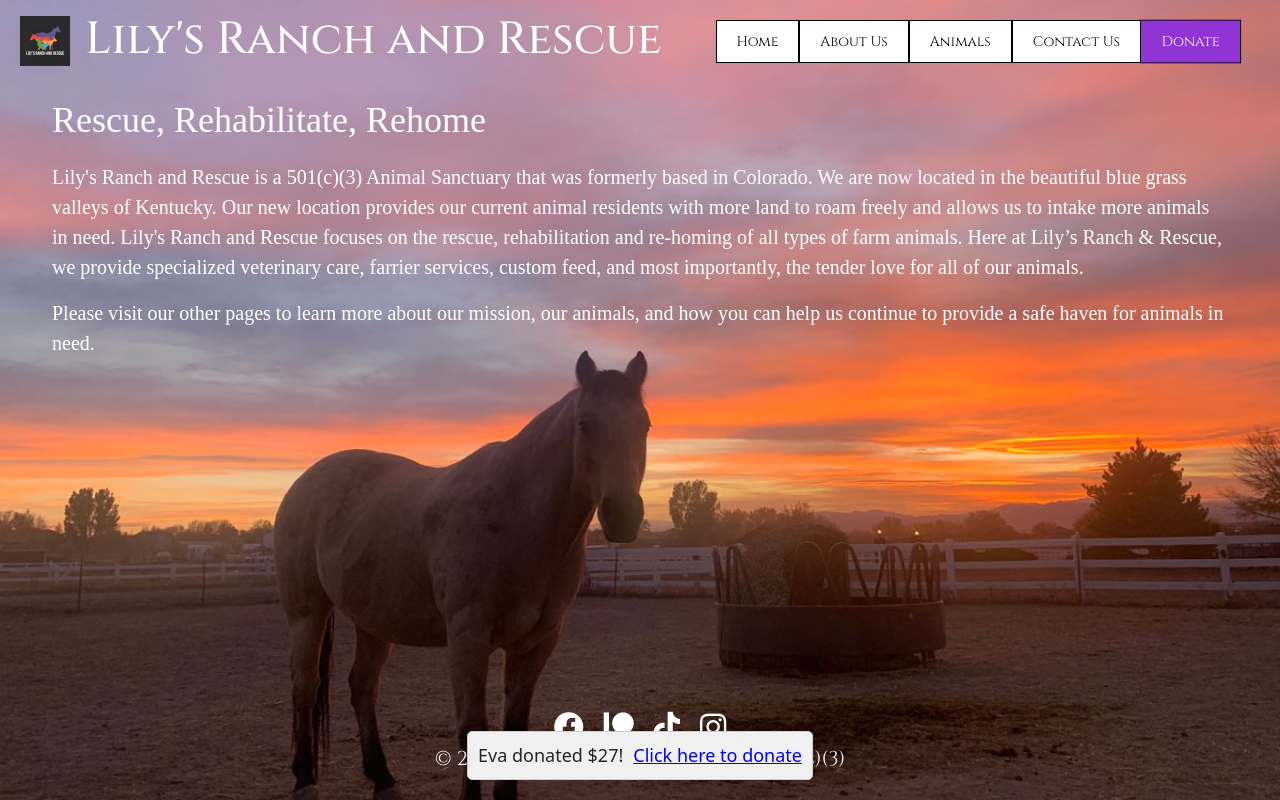
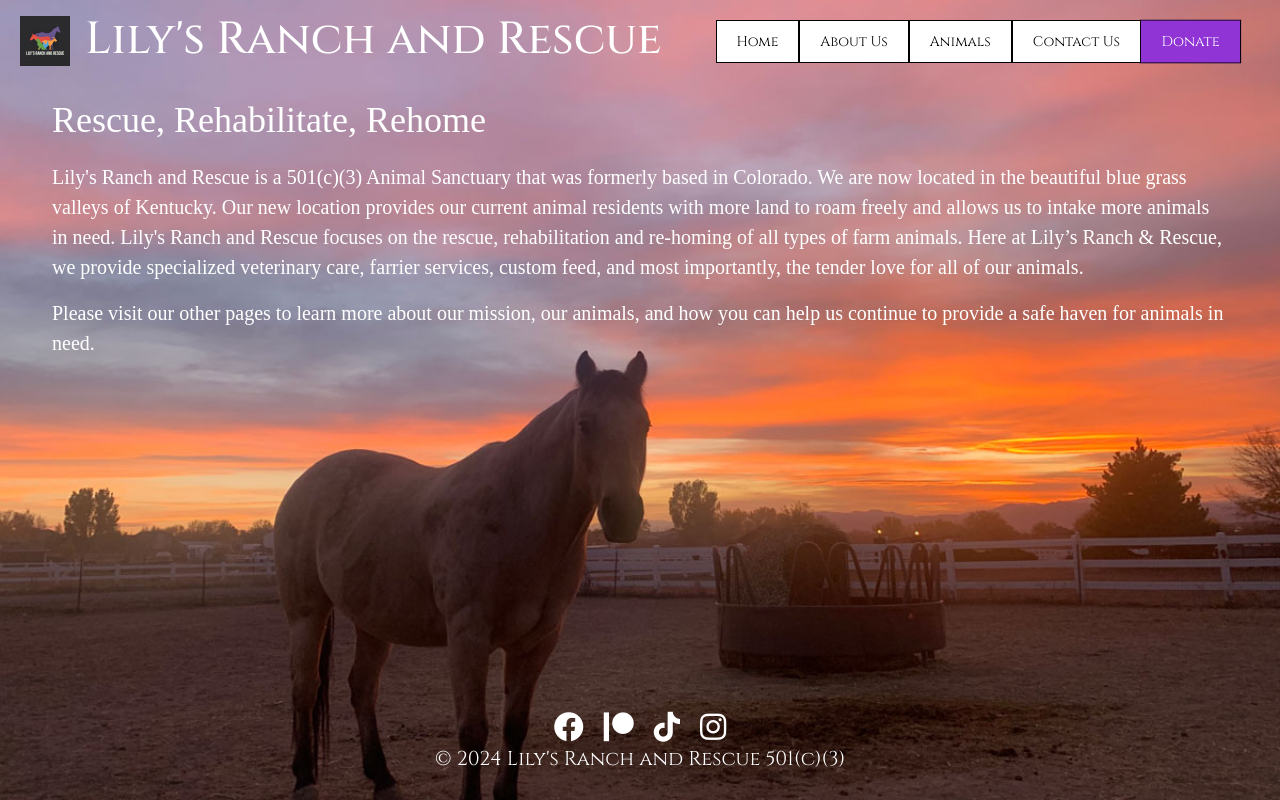
Before and after one commit to coltondane/ranch_rescue, a React (Vite) app in the folder animal-rescue/: page / in a window 1280 px wide. Built offline with nearby package versions, Linux system fonts and the light colour scheme; a web font is replaced by a local one.

Commit message:
changed interval after popup styling and testing was completed

```diff
--- a/animal-rescue/src/components/Popup.jsx
+++ b/animal-rescue/src/components/Popup.jsx
@@ -34,9 +34,9 @@ const Popup = () => {
             }, 5000);
         };
 
-        // generate a random time between 5 and 10 seconds
+        // generate a random time between 1 and 10 minutes
         const getRandomTime = () => {
-            return Math.floor(Math.random() * 6 + 5) * 1000;
+            return (Math.floor(Math.random() * 9) + 1) * 60000;
         };
 
         // Show the initial popup
@@ -56,7 +56,7 @@ const Popup = () => {
         <div className={`popup-container ${showPopup ? 'show' : ''}`}>
             <div className="popup-content">
                 <span>{donorName} donated ${donationAmount}!</span>
-                <a href="donation-page.html">Click here to donate</a>
+                <a href="patreon-link">Click here to donate</a>
             </div>
         </div>
     );
--- a/animal-rescue/src/style/popup.css
+++ b/animal-rescue/src/style/popup.css
@@ -1,15 +1,14 @@
 /* styling for the donation popup window */
 .popup-container {
     position: fixed;
-    bottom: 20px;
-    left: 50%;
-    transform: translateX(-50%);
-    background-color: #f0f0f0;
-    border: 1px solid #ccc;
+    bottom: 10px;
+    left: 10px;
+    background-color: rgb(144, 52, 214);
+    color: white;
     padding: 10px;
     border-radius: 5px;
+    z-index: 9999;
     display: none;
-    transition: opacity 0.5s ease-in-out;
 }
 
 .popup-container.show {
@@ -17,11 +16,14 @@
 }
 
 .popup-content {
-    font-size: 18px;
+    display: flex;
+    align-items: center;
+    justify-content: space-between;
+    font-size: 14px;
 }
 
 .popup-content a {
-    color: blue;
+    color: rgb(255, 255, 67);
     text-decoration: underline;
-    margin-left: 10px;
+    font-weight: bold;
 }
```
Lines whose indentation alone changed are shown as unchanged.
